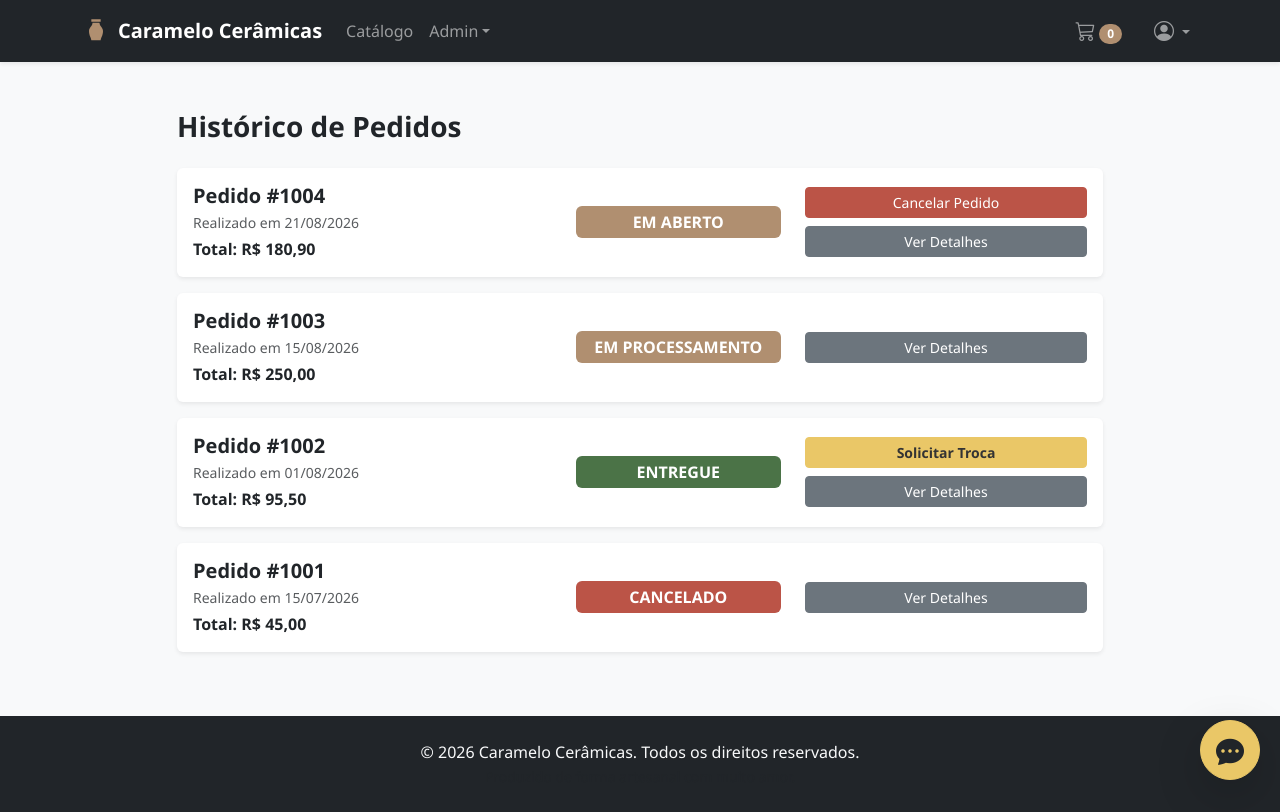
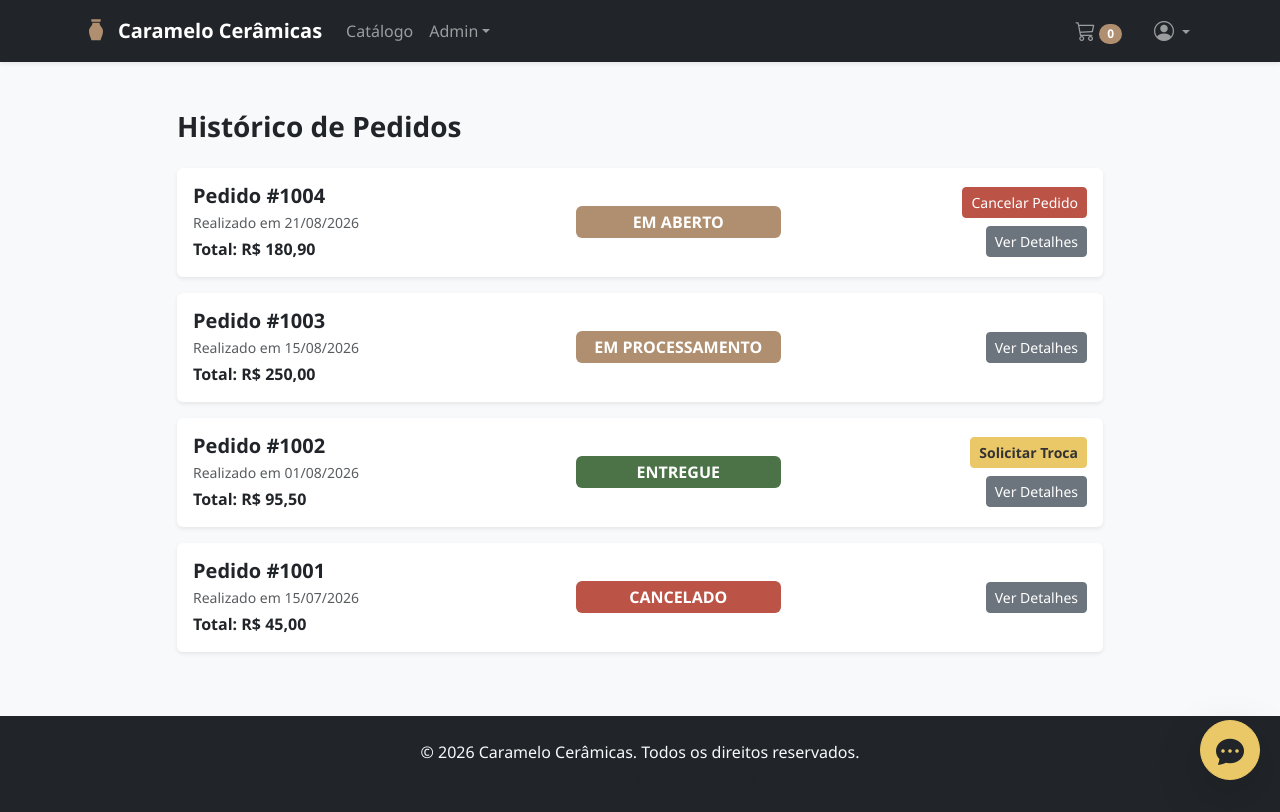
Before and after one commit to MSchalch/CarameloCeramica_front-end, a React (Vite) app: page /profile/orders in a window 1280 px wide. Built offline with nearby package versions, Linux system fonts and the light colour scheme.

Commit message:
style: ajusta alinhamento dos botoes de acao nos pedidos para nao esticarem no desktop

```diff
--- a/src/pages/ClientOrders/index.tsx
+++ b/src/pages/ClientOrders/index.tsx
@@ -41,7 +41,7 @@ const ClientOrders = () => {
                   </div>
 
                   {/* Coluna 3: Ações */}
-                  <div className="col-md-4 d-flex flex-column gap-2">
+                  <div className="col-md-4 d-flex flex-column align-items-stretch align-items-md-end gap-2">
                     {order.status === 'EM ABERTO' && (
                       <button className="btn btn-danger btn-sm" onClick={() => handleAction(order.id, 'Cancelar Pedido')}>Cancelar Pedido</button>
                     )}
```
